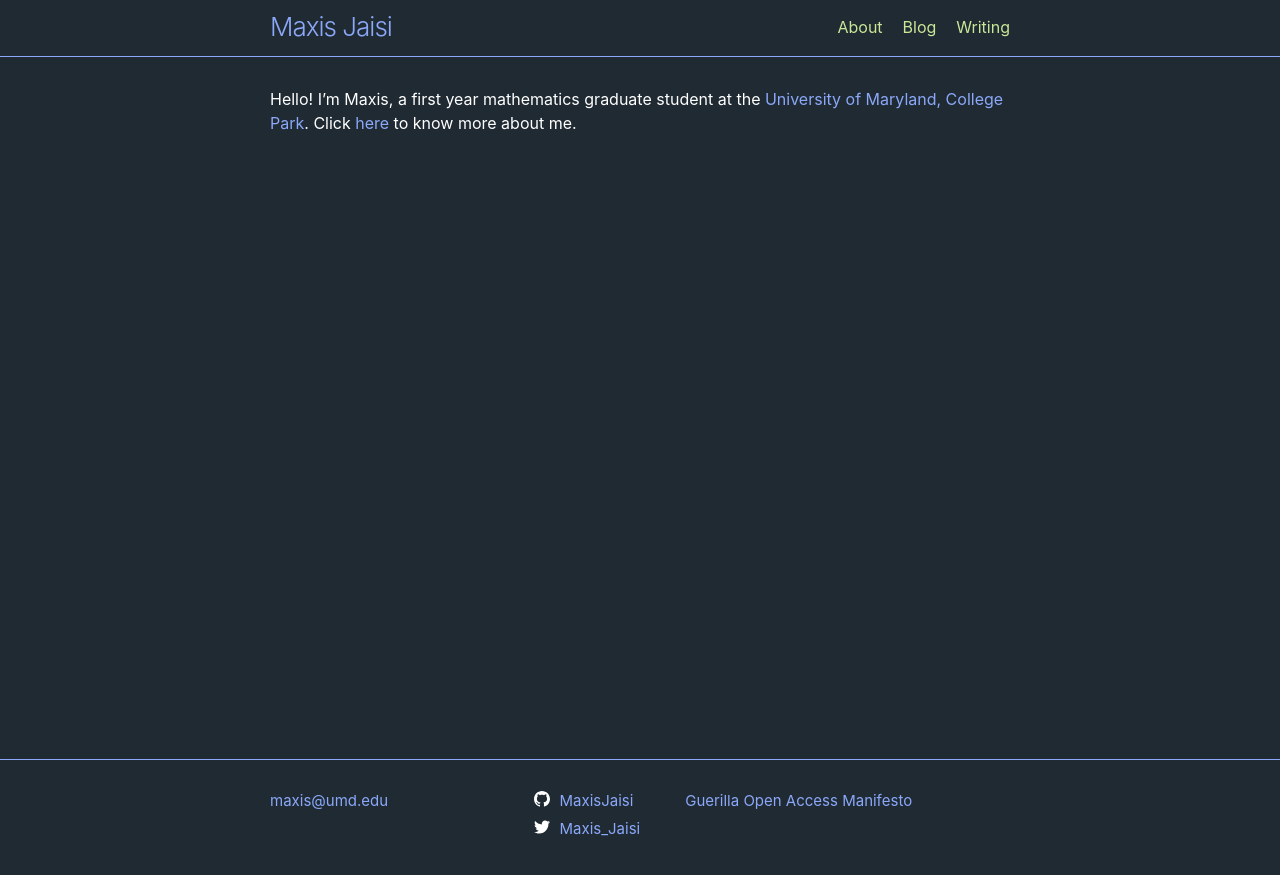
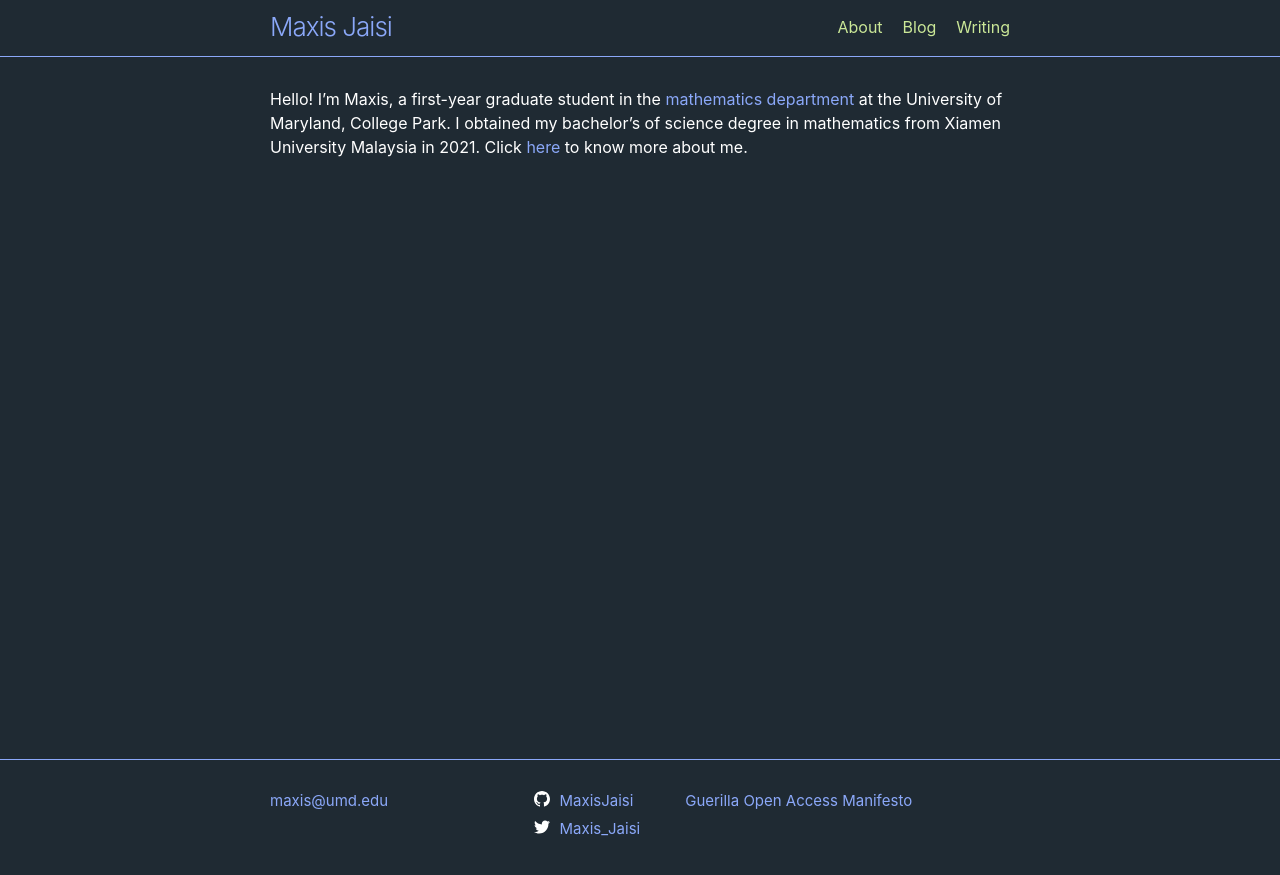
Before and after one commit to MaxisJaisi/maxisjaisi.github.io, a Jekyll site: the page built from index.md, in a window 1280 px wide. Shown: the top 875 px of the page. Built offline with Jekyll 4.4.1, drawn with Linux system fonts in a browser that asks for light colours.

Commit message:
Updated profile

```diff
--- a/index.md
+++ b/index.md
@@ -5,4 +5,4 @@
 layout: home
 ---
 
-Hello! I'm Maxis, a first year mathematics graduate student at the [University of Maryland, College Park](https://www-math.umd.edu/). Click [here](\about) to know more about me.
+Hello! I'm Maxis, a first-year graduate student in the [mathematics department](https://www-math.umd.edu/) at the University of Maryland, College Park. I obtained my bachelor's of science degree in mathematics from Xiamen University Malaysia in 2021. Click [here](\about) to know more about me.
```
